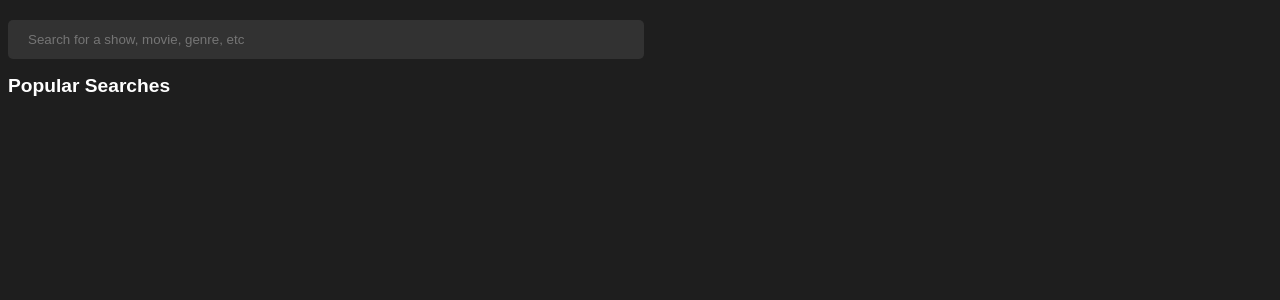
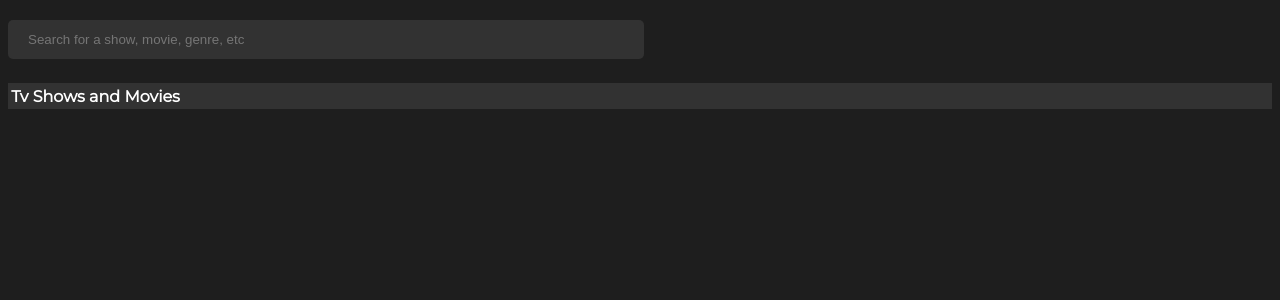
Before and after one commit to akilah-littlejohn/angular-ivy-mmojib, an Angular app: page / in a window 1280 px wide. Shown: the top 300 px of the page. Built offline with nearby package versions, Linux system fonts and the light colour scheme.

Commit message:
4 files modified

```diff
--- a/src/app/app.component.css
+++ b/src/app/app.component.css
@@ -1,4 +1,7 @@
 
+h1 {
+  font-family:Montserrat;
+}
 .desktop {
   background-color:#323232 ;
   font-size: medium;
--- a/src/app/app.component.ts
+++ b/src/app/app.component.ts
@@ -13,7 +13,7 @@ import { Subscription } from 'rxjs';
 export class AppComponent  {
   constructor(public br:BreakpointObserver){}
 
-resultsTitleisDeskTop:boolean = false;
+resultsTitleisDeskTop:boolean = true;
 isDeskTop = this.resultsTitleisDeskTop === true;
 subscribeToObserver:Subscription;
 
--- a/src/index.html
+++ b/src/index.html
@@ -1 +1,4 @@
+<head>
+<link href='https://fonts.googleapis.com/css?family=Montserrat' rel='stylesheet'>
+</head>
 <my-app>loading</my-app>
--- a/src/styles.css
+++ b/src/styles.css
@@ -3,5 +3,5 @@
 body {
 background-color: #1e1e1e;
 color: #fff;
-font-family: arial;
+font-family: Monsterrat;
 }
```
